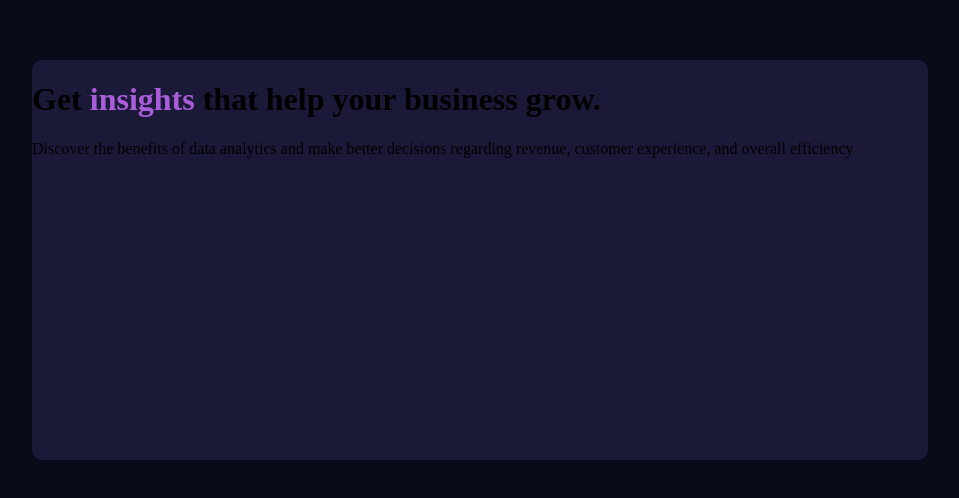
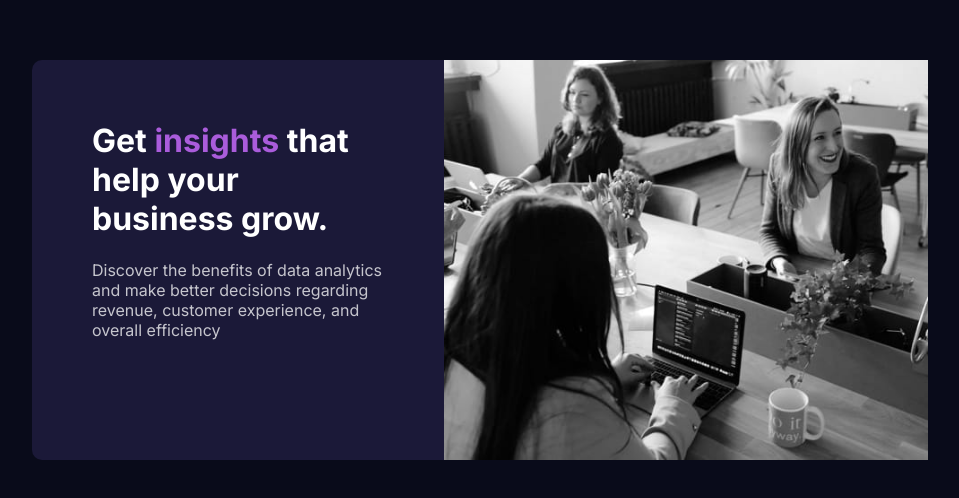
Before and after one commit to ServoCorp/Stats-Summary-Card-Concept, a plain HTML site: page index.html in a window 1280 px wide. Shown: the part 140-638 px from the top of the page, without its empty margins (160-1119 px from the left). Drawn offline with Linux system fonts and the light colour scheme.

Commit message:
Added more styling and started proper nesting

```diff
--- a/assets/css/style.scss
+++ b/assets/css/style.scss
@@ -27,11 +27,36 @@ body {
         position: absolute;
         border-radius: 10px 10px 10px 10px;
         top: 25vh;
+        display: flex;
         //max & min
         max-width: 70vw;
         min-width: 70vw;
         max-height: 50vh;
         min-height: 50vh;
+    }
+    .leftContent {
+        padding: 40px 60px 60px 60px;
+        h1 {
+            font-family: 'Inter', sans-serif;
+            color:$white;
+        }
+
+        p {
+            font-family: 'Inter', sans-serif;
+            color: $transparentWhite;
+        }
+    }
+
+    .image {
+        height: 100%;
+        display: flex;
+    }
+
+    .left {
+
+    }
+    .right {
+
     }
 
     h1 {
--- a/index.html
+++ b/index.html
@@ -19,7 +19,9 @@
                 </div>
             </div>
             <div class="right">
-                <div class="image"></div>
+                <div class="image">
+                    <img src="./assets/img/image-header-desktop.jpg">
+                </div>
             </div>
         </div>
     </div>
```
Also changed, not shown: assets/css/style.css, assets/img/favicon-32x32.png (added), assets/img/image-header-desktop.jpg (added), assets/img/image-header-mobile.jpg (added), 1 other file.
